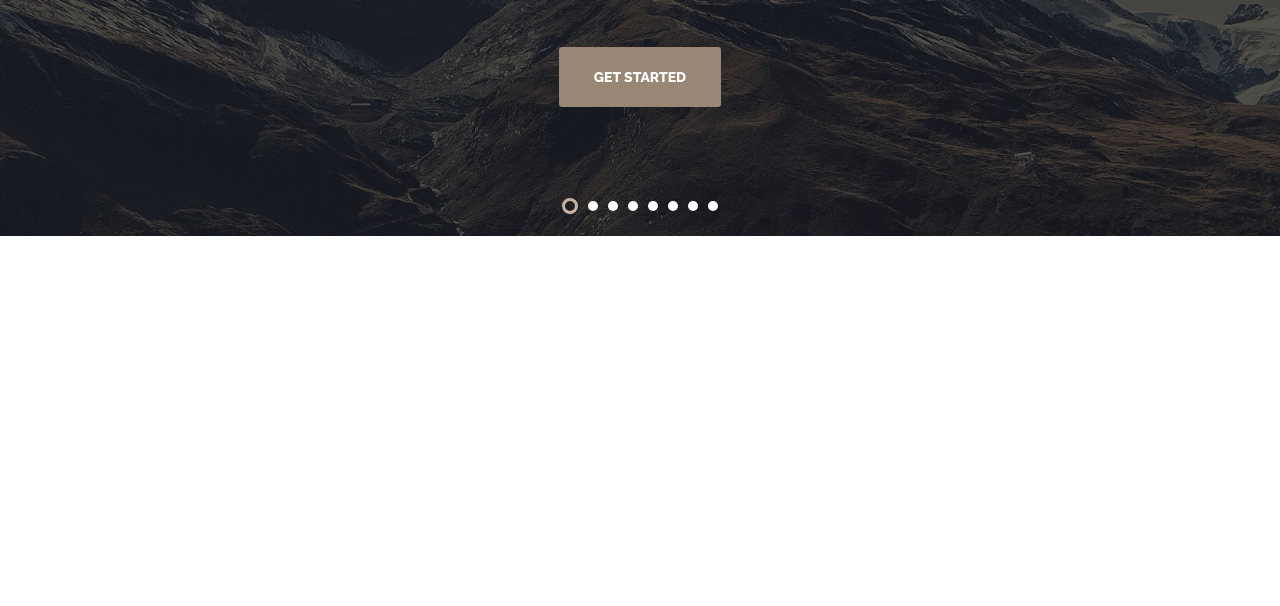
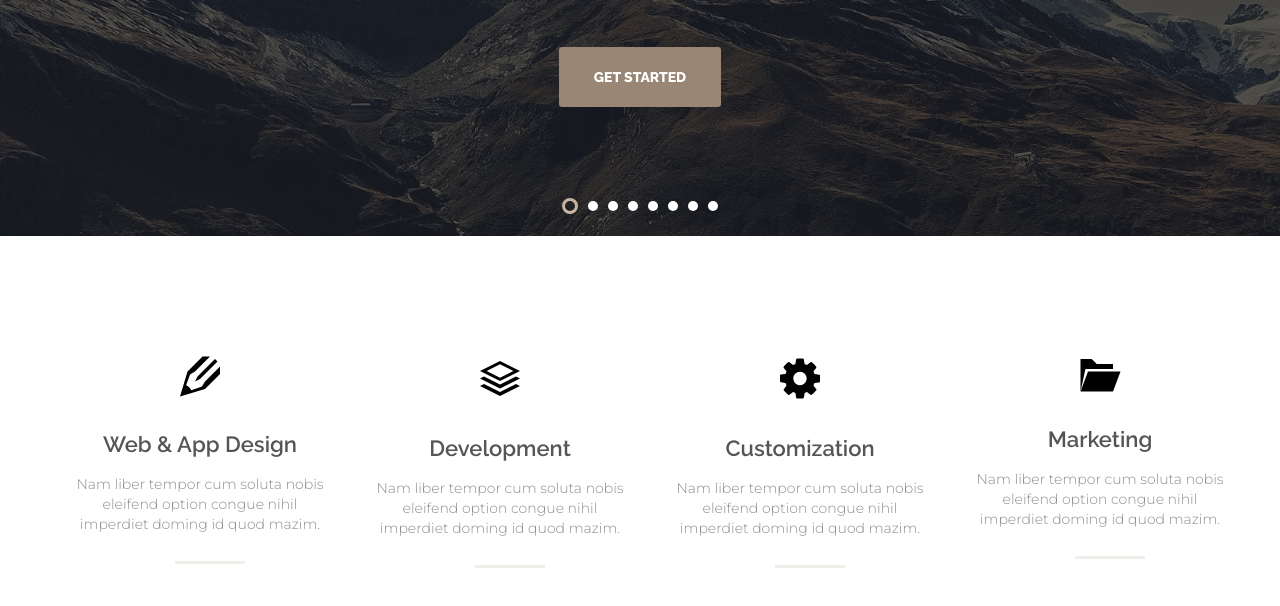
Before and after one commit to dmitriy-works/waxom, a website: page app/index.html in a window 1280 px wide. Shown: the part 564-1170 px from the top of the page. Before the commit the page ends 828 px from the top, so only its background shows below. Drawn offline with nearby package versions, Linux system fonts and the light colour scheme.

Commit message:
section services

```diff
--- a/app/css/media.css
+++ b/app/css/media.css
@@ -1,3 +1,13 @@
+@media(max-width:1110px){
+  .services__item{
+    width: 50%;
+    margin-bottom: 50px;
+  }
+  .services__item-text::after{
+    display: none;
+  }
+}
+
 
 @media(max-width:1000px){
   .slick-prev.slick-arrow {
@@ -7,8 +17,6 @@
     right: 80px;
   }
 }
-
-
 
 
 @media(max-width:906px){
@@ -70,6 +78,10 @@
   font-size: 42px;
   font-weight: 800;
    margin-bottom: 30px;
+  }
+  .services__item{
+    width: 100%;
+    padding-left: 0;
   }
 }
 
--- a/app/index.html
+++ b/app/index.html
@@ -91,6 +91,91 @@
         </div>
     </div>
 
+    <section class="services">
+        <div class="container">
+            <div class="services__inner">
+
+                <div class="services__item">
+                    <div class="services__item-icon">
+                        <!-- Generated by IcoMoon.io -->
+                        <svg version="1.1" xmlns="http://www.w3.org/2000/svg" width="40" height="45" viewBox="0 0 512 512">
+<title></title>
+<g id="icomoon-ignore">
+</g>
+<path d="M192 320l64-32 224-224-32-32-224 224-32 64zM144.65 433.549c-15.816-33.364-32.833-50.381-66.198-66.197l49.548-136.396 64-38.956 192-192h-96l-192 192-96 320 320-96 192-192v-96l-192 192-38.956 64z"></path>
+</svg>
+
+                    </div>
+                    <div class="services__item-title">
+                        Web & App Design
+                    </div>
+                    <div class="services__item-text">
+                        Nam liber tempor cum soluta nobis eleifend option congue nihil imperdiet doming id quod mazim.
+                    </div>
+                </div>
+
+                <div class="services__item">
+                    <div class="services__item-icon">
+                        <!-- Generated by IcoMoon.io -->
+                        <svg version="1.1" xmlns="http://www.w3.org/2000/svg" width="40" height="49" viewBox="0 0 512 512">
+<title></title>
+<g id="icomoon-ignore">
+</g>
+<path d="M512 160l-256-128-256 128 256 128 256-128zM256 74.485l171.029 85.515-171.029 85.515-171.029-85.515 171.029-85.515zM460.722 230.361l51.278 25.639-256 128-256-128 51.278-25.639 204.722 102.361zM460.722 326.361l51.278 25.639-256 128-256-128 51.278-25.639 204.722 102.361z"></path>
+</svg>
+
+                    </div>
+                    <div class="services__item-title">
+                        Development
+                    </div>
+                    <div class="services__item-text">
+                        Nam liber tempor cum soluta nobis eleifend option congue nihil imperdiet doming id quod mazim.
+                    </div>
+                </div>
+
+                <div class="services__item">
+                    <div class="services__item-icon">
+                        <!-- Generated by IcoMoon.io -->
+                        <svg version="1.1" xmlns="http://www.w3.org/2000/svg" width="40" height="49" viewBox="0 0 384 448">
+<title></title>
+<g id="icomoon-ignore">
+</g>
+<path d="M256 224c0-35.25-28.75-64-64-64s-64 28.75-64 64 28.75 64 64 64 64-28.75 64-64zM384 196.75v55.5c0 3.75-3 8.25-7 9l-46.25 7c-2.75 8-5.75 15.5-9.75 22.75 8.5 12.25 17.5 23.25 26.75 34.5 1.5 1.75 2.5 4 2.5 6.25s-0.75 4-2.25 5.75c-6 8-39.75 44.75-48.25 44.75-2.25 0-4.5-1-6.5-2.25l-34.5-27c-7.25 3.75-15 7-22.75 9.5-1.75 15.25-3.25 31.5-7.25 46.5-1 4-4.5 7-9 7h-55.5c-4.5 0-8.5-3.25-9-7.5l-7-46c-7.75-2.5-15.25-5.5-22.5-9.25l-35.25 26.75c-1.75 1.5-4 2.25-6.25 2.25s-4.5-1-6.25-2.75c-13.25-12-30.75-27.5-41.25-42-1.25-1.75-1.75-3.75-1.75-5.75 0-2.25 0.75-4 2-5.75 8.5-11.5 17.75-22.5 26.25-34.25-4.25-8-7.75-16.25-10.25-24.75l-45.75-6.75c-4.25-0.75-7.25-4.75-7.25-9v-55.5c0-3.75 3-8.25 6.75-9l46.5-7c2.5-8 5.75-15.5 9.75-23-8.5-12-17.5-23.25-26.75-34.5-1.5-1.75-2.5-3.75-2.5-6s1-4 2.25-5.75c6-8.25 39.75-44.75 48.25-44.75 2.25 0 4.5 1 6.5 2.5l34.5 26.75c7.25-3.75 15-7 22.75-9.5 1.75-15.25 3.25-31.5 7.25-46.5 1-4 4.5-7 9-7h55.5c4.5 0 8.5 3.25 9 7.5l7 46c7.75 2.5 15.25 5.5 22.5 9.25l35.5-26.75c1.5-1.5 3.75-2.25 6-2.25s4.5 1 6.25 2.5c13.25 12.25 30.75 27.75 41.25 42.5 1.25 1.5 1.75 3.5 1.75 5.5 0 2.25-0.75 4-2 5.75-8.5 11.5-17.75 22.5-26.25 34.25 4.25 8 7.75 16.25 10.25 24.5l45.75 7c4.25 0.75 7.25 4.75 7.25 9z"></path>
+</svg>
+
+                    </div>
+                    <div class="services__item-title">
+                        Customization
+                    </div>
+                    <div class="services__item-text">
+                        Nam liber tempor cum soluta nobis eleifend option congue nihil imperdiet doming id quod mazim.
+                    </div>
+                </div>
+
+                <div class="services__item">
+                    <div class="services__item-icon">
+                        <!-- Generated by IcoMoon.io -->
+                        <svg version="1.1" xmlns="http://www.w3.org/2000/svg" width="49" height="40" viewBox="0 0 512 512">
+<title></title>
+<g id="icomoon-ignore">
+</g>
+<path d="M416 480l96-256h-416l-96 256zM64 192l-64 288v-416h144l64 64h208v64z"></path>
+</svg>
+
+                    </div>
+                    <div class="services__item-title">
+                        Marketing
+                    </div>
+                    <div class="services__item-text">
+                        Nam liber tempor cum soluta nobis eleifend option congue nihil imperdiet doming id quod mazim.
+                    </div>
+                </div>
+
+
+            </div>
+        </div>
+    </section>
+
 
 
     <script src="https://ajax.googleapis.com/ajax/libs/jquery/3.5.1/jquery.min.js"></script>
--- a/app/scss/style.scss
+++ b/app/scss/style.scss
@@ -30,9 +30,8 @@
     transition: all .2s;
     &:hover{
     color: #bfab93;
+    }
   }
-}
-
 }
 
 .header__burger{
@@ -129,7 +128,7 @@
   height: 73px;
   border: none;
   outline: none;
-   background-color: transparent;
+  background-color: transparent;
 }
 
 .slick-next.slick-arrow{
@@ -174,6 +173,61 @@
     border: none;
     outline: none;
     padding: 0;
-
   }
 }
+
+.services{
+  padding: 90px 0 75px;
+}
+
+.services__inner{
+  display: flex;
+  justify-content: space-between;
+  flex-wrap: wrap;
+}
+
+.services__item{
+  width: 270px;
+  text-align: center;
+  padding-left: 20px;
+  &:hover{
+    .services__item-icon{
+      fill: #c7b299;
+    }
+    .services__item-title{
+      color: #c4b4a1;
+    }
+    .services__item-text::after{
+      background-color: #c7b299;
+    }
+  }
+  &-icon{
+    margin-bottom: 30px;
+    transition: all .3s;
+  }
+  &-title{
+    color: #555;
+    font-size: 22px;
+    font-weight: 600;
+    margin-bottom: 20px;
+    transition: all .3s;
+  }
+  &-text{
+    font-family: 'Montserrat', sans-serif;
+    color: #8c8c8c;
+    font-size: 14px;
+    font-weight: 300;
+    padding-bottom: 30px;
+    position: relative;
+   transition: all .3s;
+    &::after{
+      content: '';
+      position: absolute;
+      left: 100px;
+      bottom: 0;
+      width: 70px;
+      height: 3px;
+      background-color: #f1eee9;
+    }
+  }
+}
```
Also changed, not shown: app/images/icons/services/services-1.html (added, +14 -0 lines), app/css/style.min.css, app/images/icons/cog.svg (added), app/images/icons/folder-open.svg (added), app/images/icons/pencil.svg (added), app/images/icons/services/services-1.png (added), app/images/icons/services/services-1.svg (added), app/images/icons/services/services-2.png (added), app/images/icons/services/services-2.svg (added), app/images/icons/services/services-3.png (added), app/images/icons/services/services-3.svg (added), app/images/icons/services/services-4.png (added), app/images/icons/services/services-4.svg (added), app/images/icons/stack.svg (added).
